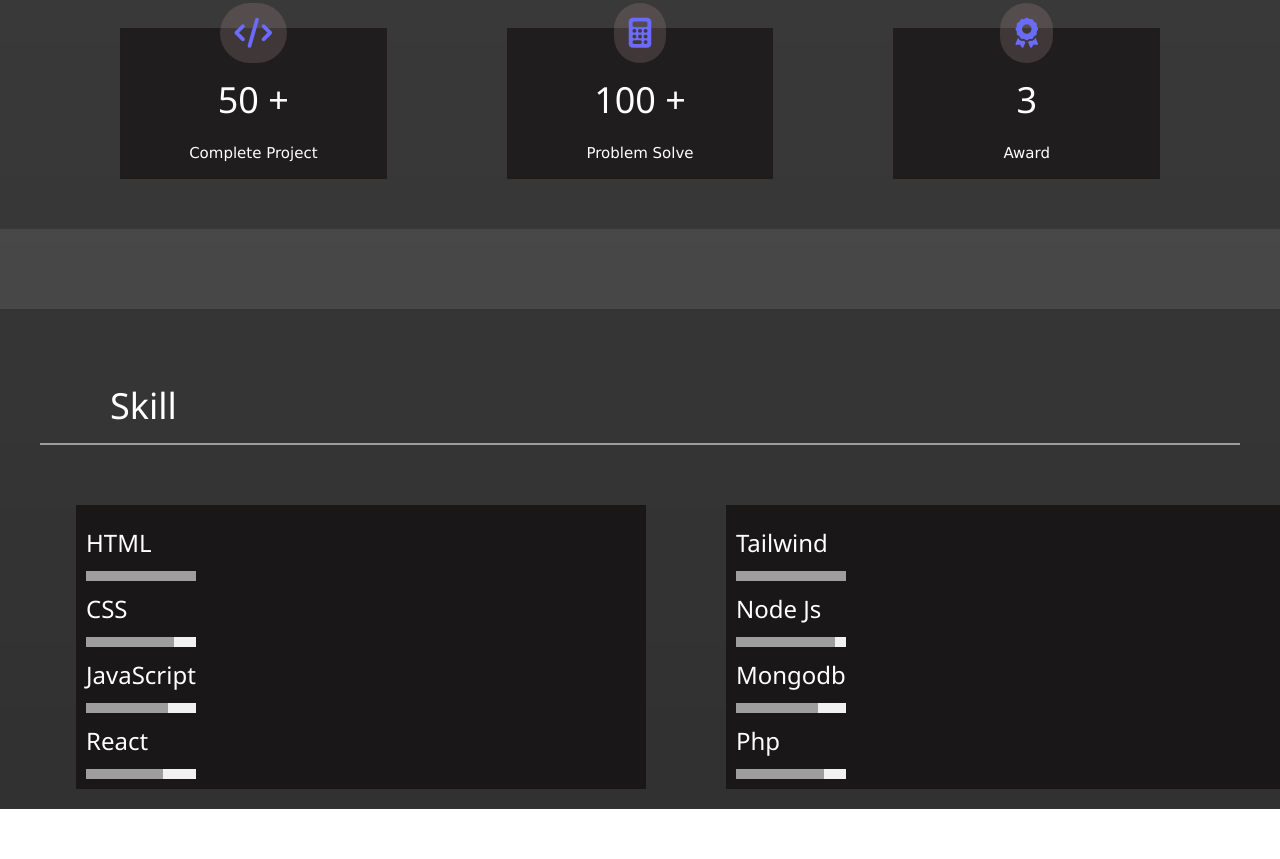
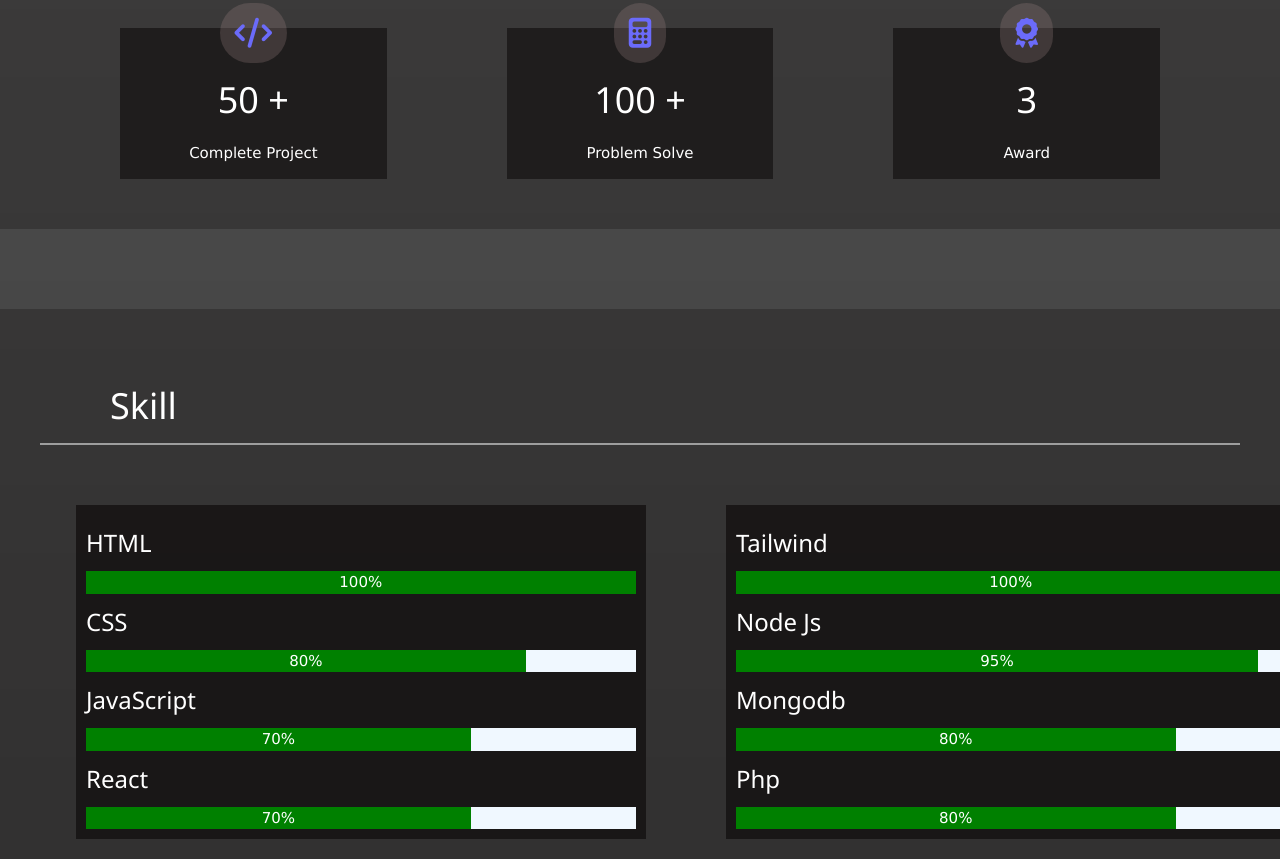
Before and after one commit to mosabbirrahman/protfolio-web, a plain HTML site: page index.html in a window 1280 px wide. Shown: the part 1522-2381 px from the top of the page. Before the commit the page ends 2331 px from the top, so only its background shows below. Drawn offline with nearby package versions, Linux system fonts and the light colour scheme.

Commit message:
container

```diff
--- a/css.css
+++ b/css.css
@@ -109,12 +109,67 @@
     padding: 10px;
     padding-right: 450px;
 
+
 }
 .w3-container{
     display: flex;
     gap: 40px;
 
 }
+ .w4{
+
+    text-align: center;
+    color: white;
+    background-color: green;
+
+ }
+ .border{
+ width: 500% ;
+ background-color: rgb(235, 226, 226);
+
+ }
+ .bor{
+     width: 500%;
+   background-color: aliceblue;
+
+ }
+ .w5{
+    width: 80%;
+    text-align: center;
+    color: white;
+
+    background-color: green;
+ }
+.w6{
+    text-align: center;
+    color: white;
+
+    background-color: green;
+    width: 70%;
+}
+.w7{
+    text-align: center;
+    color: white;
+
+    background-color: green;
+    width: 70%;
+}
+.w8{
+    text-align: center;
+    color: white;
+
+    background-color: green;
+    width: 100%;
+}
+.w9{
+    text-align: center;
+    color: white;
+
+    background-color: green;
+    width: 95%;
+}
+
+
 .progress{
     background-color: rgba(17, 14, 14, 0.295);
     margin-top: 80px;
--- a/index.html
+++ b/index.html
@@ -78,48 +78,48 @@
       <div class="w3-grey" style="height:2px;width:2/4"></div>
       </div>
       <div class="w3-container">
-        <div class="container">
+        <div class="container" data-aos="fade-right">
         <h3>HTML</h3>
-        <div class="w3-light-grey">
-
-          <div class="w3-grey" style="height:10px;width:100%"></div>
+        <div class="border">
+          <div class="w4">100%</div>
         </div>
          <h3>CSS</h3>
-        <div class="w3-light-grey">
-          <div class="w3-grey" style="height:10px;width:80%"></div>
+         <div class="bor">
+          <div class="w5">80%</div>
         </div>
         <h3>JavaScript</h3>
-        <div class="w3-light-grey">
-          <div class="w3-grey" style="height:10px;width:75%"></div>
+        <div class="bor">
+          <div class="w6">70%</div>
         </div>
         <h3>React</h3>
-        <div class="w3-light-grey">
-          <div class="w3-grey" style="height:10px;width:70%"></div>
+        <div class="bor">
+          <div class="w7">70%</div>
         </div>
-
         </div>
 
 
-        <div class="container">
+
+
+        <div class="container" data-aos="fade-left" >
           <h3>Tailwind</h3>
-          <div class="w3-light-grey">
-
-            <div class="w3-grey" style="height:10px;width:100%"></div>
+          <div class="bor">
+            <div class="w8">100%</div>
           </div>
            <h3>Node Js</h3>
-          <div class="w3-light-grey">
-            <div class="w3-grey" style="height:10px;width:90%"></div>
+           <div class="bor">
+            <div class="w9">95%</div>
           </div>
           <h3>Mongodb</h3>
-          <div class="w3-light-grey">
-            <div class="w3-grey" style="height:10px;width:75%"></div>
+          <div class="bor">
+            <div class="w5">80%</div>
           </div>
           <h3>Php</h3>
-          <div class="w3-light-grey">
-            <div class="w3-grey" style="height:10px;width:80%"></div>
+          <div class="bor">
+            <div class="w5">80%</div>
           </div>
           </div>
-        </div>
+
+      </div>
 
 
     </section>
```
